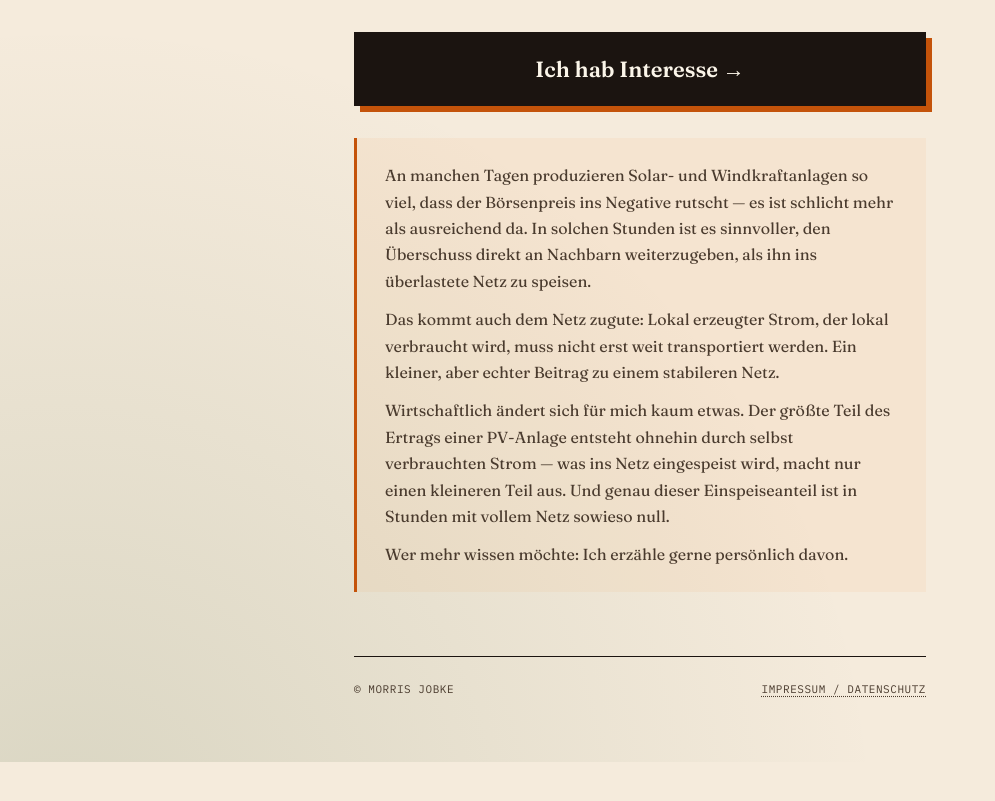
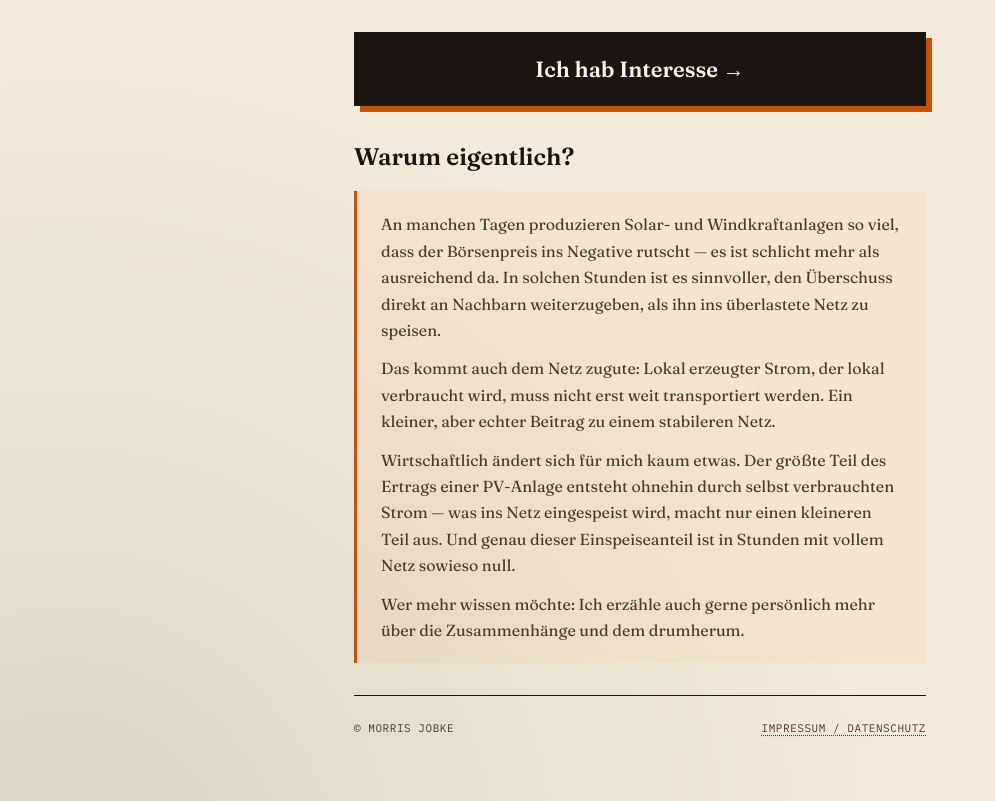
Before and after one commit to MorrisJobke/nachbarschaftsstrom, a plain HTML site: page index.html in a window 1280 px wide. Shown: the part 800-1601 px from the top of the page, without its empty margins (0-995 px from the left). Before the commit the page ends 1562 px from the top, so only its background shows below. Drawn offline with Linux system fonts and the light colour scheme.

Commit message:
Add always-visible why-section with heading
Co-Authored-By: Claude Sonnet 4.6 <noreply@anthropic.com>

```diff
--- a/index.html
+++ b/index.html
@@ -342,7 +342,7 @@
 
   /* Footer */
   footer {
-    margin-top: 64px;
+    margin-top: 32px;
     padding-top: 24px;
     border-top: 1.5px solid var(--line);
     font-family: 'IBM Plex Mono', monospace;
@@ -408,7 +408,18 @@
   /* Warum-Box */
   .why {
     margin-top: 32px;
-    padding: 24px 28px;
+  }
+
+  .why h2 {
+    font-family: 'Fraunces', serif;
+    font-weight: 600;
+    font-size: 24px;
+    color: var(--ink);
+    margin-bottom: 16px;
+  }
+
+  .why-inner {
+    padding: 20px 24px;
     border-left: 3px solid var(--sun-deep);
     background: rgba(232, 118, 31, 0.06);
     font-size: 16px;
@@ -547,10 +558,13 @@
   </section>
 
   <section class="why">
-    <p>An manchen Tagen produzieren Solar- und Windkraftanlagen so viel, dass der Börsenpreis ins Negative rutscht — es ist schlicht mehr als ausreichend da. In solchen Stunden ist es sinnvoller, den Überschuss direkt an Nachbarn weiterzugeben, als ihn ins überlastete Netz zu speisen.</p>
-    <p>Das kommt auch dem Netz zugute: Lokal erzeugter Strom, der lokal verbraucht wird, muss nicht erst weit transportiert werden. Ein kleiner, aber echter Beitrag zu einem stabileren Netz.</p>
-    <p>Wirtschaftlich ändert sich für mich kaum etwas. Der größte Teil des Ertrags einer PV-Anlage entsteht ohnehin durch selbst verbrauchten Strom — was ins Netz eingespeist wird, macht nur einen kleineren Teil aus. Und genau dieser Einspeiseanteil ist in Stunden mit vollem Netz sowieso null.</p>
-    <p>Wer mehr wissen möchte: Ich erzähle gerne persönlich davon.</p>
+    <h2>Warum eigentlich?</h2>
+    <div class="why-inner">
+      <p>An manchen Tagen produzieren Solar- und Windkraftanlagen so viel, dass der Börsenpreis ins Negative rutscht — es ist schlicht mehr als ausreichend da. In solchen Stunden ist es sinnvoller, den Überschuss direkt an Nachbarn weiterzugeben, als ihn ins überlastete Netz zu speisen.</p>
+      <p>Das kommt auch dem Netz zugute: Lokal erzeugter Strom, der lokal verbraucht wird, muss nicht erst weit transportiert werden. Ein kleiner, aber echter Beitrag zu einem stabileren Netz.</p>
+      <p>Wirtschaftlich ändert sich für mich kaum etwas. Der größte Teil des Ertrags einer PV-Anlage entsteht ohnehin durch selbst verbrauchten Strom — was ins Netz eingespeist wird, macht nur einen kleineren Teil aus. Und genau dieser Einspeiseanteil ist in Stunden mit vollem Netz sowieso null.</p>
+      <p>Wer mehr wissen möchte: Ich erzähle auch gerne persönlich mehr über die Zusammenhänge und dem drumherum.</p>
+    </div>
   </section>
 
   <footer>
```
